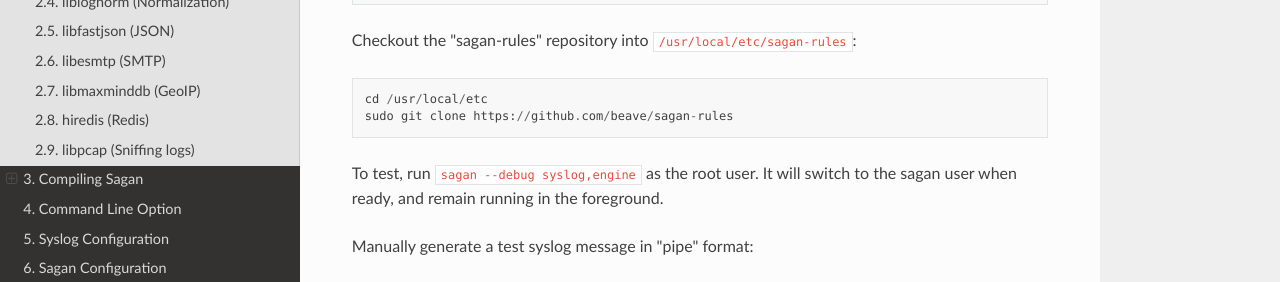
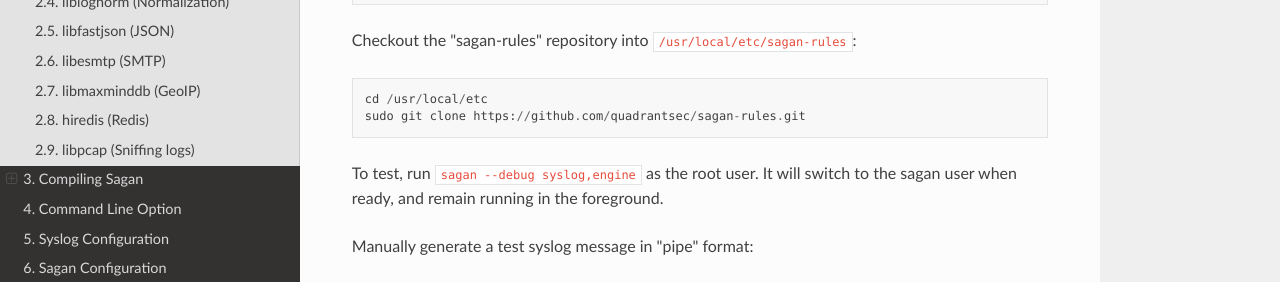
Before and after one commit to quadrantsec/sagan, a Sphinx documentation site: the page built from doc/source/install.rst, in a window 1280 px wide and 900 px high, scrolled down 8912 px. Shown: the part 151-433 px from the top of the window. Built offline with Sphinx 7.4.7 and the Read the Docs theme 2.0.0, drawn with Linux system fonts in a browser that asks for light colours; pages that are not in the unit, such as notebooks, are missing from menus; part of the change alters nothing that is shown.

Commit message:
Update sagan-rules clone link in documentation

```diff
--- a/doc/source/install.rst
+++ b/doc/source/install.rst
@@ -393,7 +393,7 @@ Create a "sagan" user and related directories::
 Checkout the "sagan-rules" repository into ``/usr/local/etc/sagan-rules``::
 
     cd /usr/local/etc
-    sudo git clone https://github.com/beave/sagan-rules
+    sudo git clone https://github.com/quadrantsec/sagan-rules.git
 
 To test, run ``sagan --debug syslog,engine`` as the root user.  It will
 switch to the sagan user when ready, and remain running in the foreground.
```
